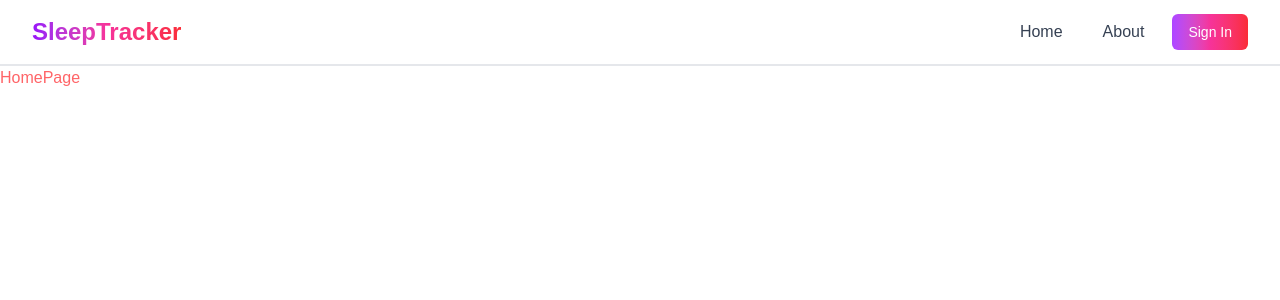
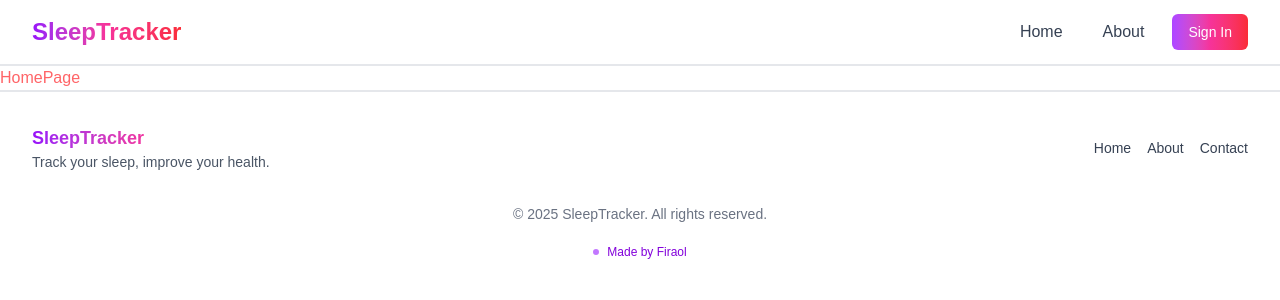
Before and after one commit to firoliyos/Next-js-Sleep-Tracker-AI, a Next.js app: page / in a window 1280 px wide. Shown: the top 300 px of the page. Built offline with nearby package versions, Linux system fonts and the light colour scheme; no server answers.

Commit message:
Footer-added

```diff
--- a/app/layout.tsx
+++ b/app/layout.tsx
@@ -3,6 +3,7 @@
 import "./globals.css";
 import { ClerkProvider } from "@clerk/nextjs";
 import Navbar from "@/components/Navbar";
+import Footer from "@/components/Footer";
 
 const geistSans = Geist({
   variable: "--font-geist-sans",
@@ -32,6 +33,7 @@
       >
         <Navbar />
         {children}
+        <Footer />
       </body>
     </html>
     </ClerkProvider>
--- /dev/null
+++ b/components/Footer.tsx
@@ -0,0 +1,56 @@
+import Link from 'next/link';
+
+const Footer = () => {
+  return (
+    <footer className='border-t-2 border-gray-200'>
+      <div className='max-w-7xl mx-auto px-4 sm:px-6 lg:px-8 py-8'>
+        <div className='flex flex-col md:flex-row justify-between items-center'>
+          {/* Logo and Tagline */}
+          <div className='text-center md:text-left mb-4 md:mb-0'>
+            <h2 className='text-lg font-bold bg-gradient-to-r from-purple-600 via-pink-500 to-red-500 bg-clip-text text-transparent'>
+              SleepTracker
+            </h2>
+            <p className='text-gray-600 text-sm'>
+              Track your sleep, improve your health.
+            </p>
+          </div>
+
+          {/* Navigation Links */}
+          <div className='flex space-x-4'>
+            <Link
+              href='/'
+              className='text-gray-700 hover:text-purple-600 text-sm font-medium'
+            >
+              Home
+            </Link>
+            <Link
+              href='/about'
+              className='text-gray-700 hover:text-purple-600 text-sm font-medium'
+            >
+              About
+            </Link>
+            <Link
+              href='/contact'
+              className='text-gray-700 hover:text-purple-600 text-sm font-medium'
+            >
+              Contact
+            </Link>
+          </div>
+        </div>
+
+        {/* Copyright */}
+        <div className='mt-8 text-center text-gray-500 text-sm'>
+          © {new Date().getFullYear()} SleepTracker. All rights reserved.
+        </div>
+        <div className='flex items-center gap-4 justify-center mt-4'>
+            <div className='inline-flex items-center gap-2 dark:bg-emerald-100 text-purple-700 px-3 py-1 rounded-full text-xs font-medium'>
+              <span className='w-1.5 h-1.5 bg-purple-500  rounded-full animate-pulse'></span>
+              Made by Firaol
+            </div>
+          </div>
+      </div>
+    </footer>
+  );
+};
+
+export default Footer;
```
